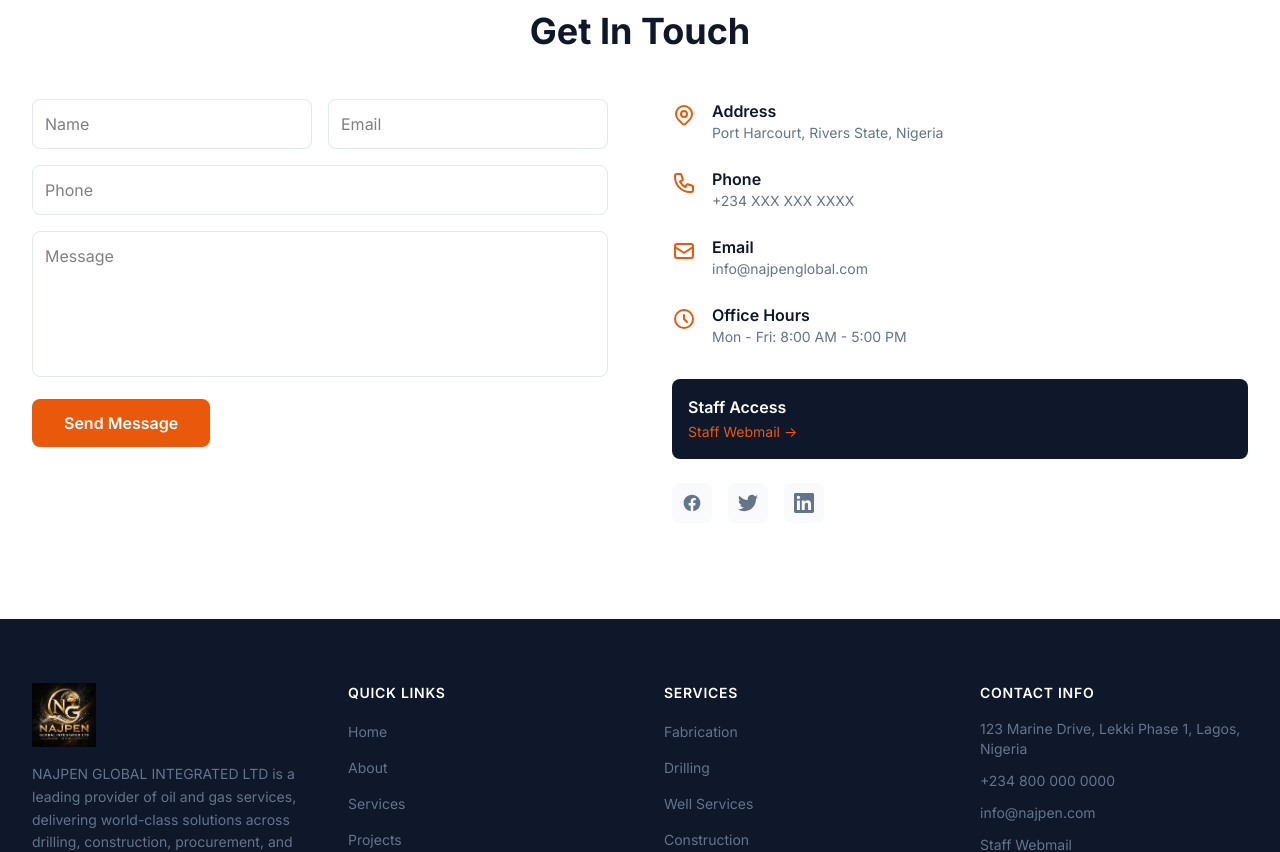
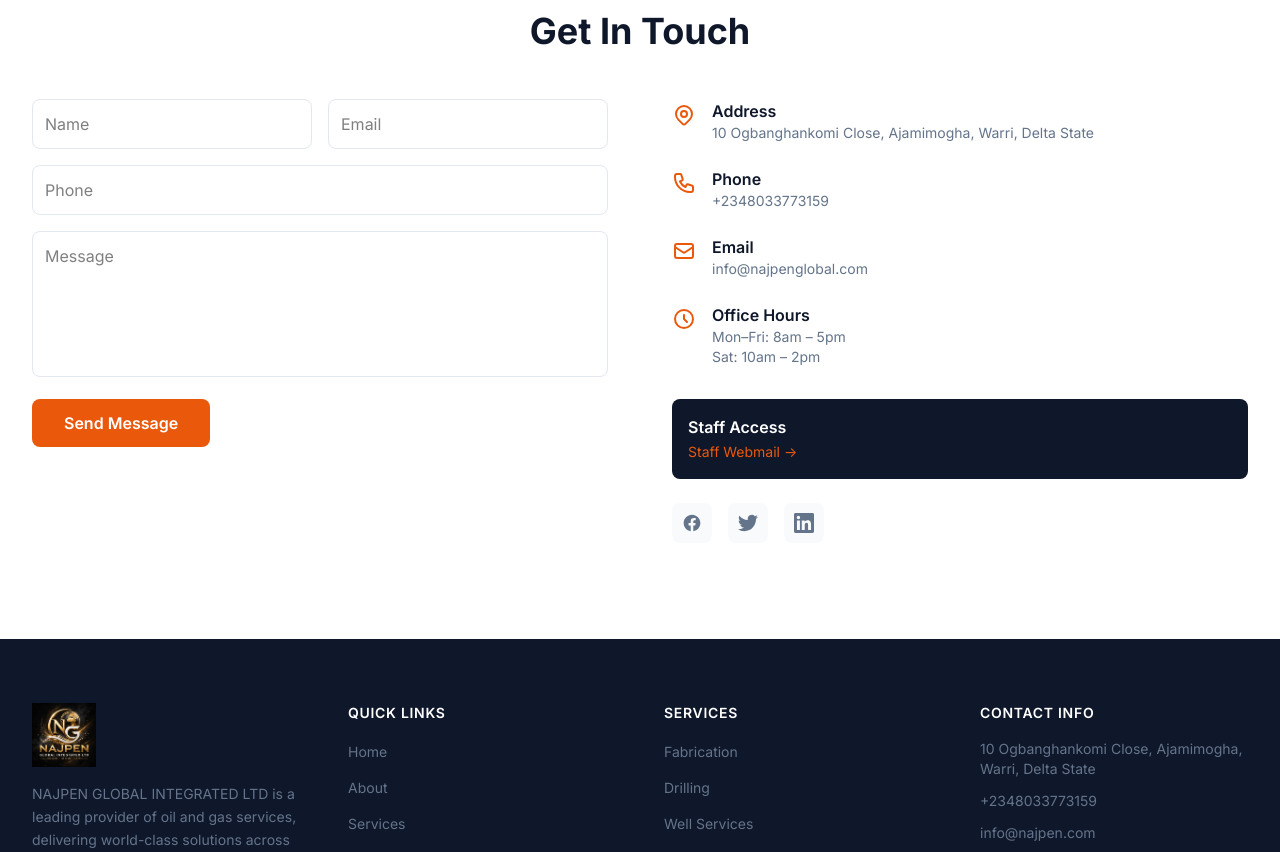
Before and after one commit to soloabe65/najpen, a React (Vite) app: page /contact in a window 1280 px wide. Shown: the part 521-1373 px from the top of the page. Built offline with nearby package versions, Linux system fonts and the light colour scheme.

Commit message:
Update company contact info, tagline, and invoice RC number

```diff
--- a/src/components/sections/About.jsx
+++ b/src/components/sections/About.jsx
@@ -22,7 +22,7 @@
             </h2>
             <p className="text-[#64748B] mt-6 leading-relaxed">
               NAJPEN GLOBAL INTEGRATED LTD is a leading indigenous oil and gas service company
-              headquartered in Port Harcourt, Nigeria. With over 15 years of industry experience,
+              headquartered in Warri, Delta State, Nigeria. With over 15 years of industry experience,
               we deliver world-class services in fabrication, drilling, well services, construction,
               installation, and manpower recruitment across the African continent.
             </p>
--- a/src/components/sections/Contact.jsx
+++ b/src/components/sections/Contact.jsx
@@ -54,7 +54,7 @@
                 </svg>
                 <div>
                   <p className="font-semibold text-[#0F172A]">Address</p>
-                  <p className="text-[#64748B] text-sm">Port Harcourt, Rivers State, Nigeria</p>
+                  <p className="text-[#64748B] text-sm">10 Ogbanghankomi Close, Ajamimogha, Warri, Delta State</p>
                 </div>
               </div>
               <div className="flex items-start gap-4">
@@ -63,7 +63,7 @@
                 </svg>
                 <div>
                   <p className="font-semibold text-[#0F172A]">Phone</p>
-                  <p className="text-[#64748B] text-sm">+234 XXX XXX XXXX</p>
+                  <p className="text-[#64748B] text-sm">+2348033773159</p>
                 </div>
               </div>
               <div className="flex items-start gap-4">
@@ -81,7 +81,8 @@
                 </svg>
                 <div>
                   <p className="font-semibold text-[#0F172A]">Office Hours</p>
-                  <p className="text-[#64748B] text-sm">Mon - Fri: 8:00 AM - 5:00 PM</p>
+                  <p className="text-[#64748B] text-sm">Mon–Fri: 8am – 5pm</p>
+                  <p className="text-[#64748B] text-sm">Sat: 10am – 2pm</p>
                 </div>
               </div>
             </div>
--- a/src/components/sections/Footer.jsx
+++ b/src/components/sections/Footer.jsx
@@ -72,10 +72,10 @@
           <div>
             <h4 className="text-sm font-semibold uppercase tracking-wider mb-4">Contact Info</h4>
             <ul className="space-y-3 text-sm text-[#64748B]">
-              <li>123 Marine Drive, Lekki Phase 1, Lagos, Nigeria</li>
+              <li>10 Ogbanghankomi Close, Ajamimogha, Warri, Delta State</li>
               <li>
-                <a href="tel:+234800000000" className="hover:text-white transition-colors">
-                  +234 800 000 0000
+                <a href="tel:+2348033773159" className="hover:text-white transition-colors">
+                  +2348033773159
                 </a>
               </li>
               <li>
--- a/src/components/sections/Hero.jsx
+++ b/src/components/sections/Hero.jsx
@@ -21,7 +21,7 @@
               NAJPEN GLOBAL INTEGRATED LTD
             </h1>
             <p className="text-lg text-[#64748B] max-w-xl mb-8 mx-auto lg:mx-0">
-              World-class oil drilling services, energy solutions, procurement, construction, and well services.
+              World-class oil drilling services, engineering and energy solutions, procurement and supply, construction, manpower and human resources services.
             </p>
             <div className="flex flex-col sm:flex-row items-center gap-4 justify-center lg:justify-start">
               <a
--- a/src/pages/InvoicePage.jsx
+++ b/src/pages/InvoicePage.jsx
@@ -57,10 +57,10 @@
 function InvoicePage() {
   const [company, setCompany] = useState({
     name: 'NAJPEN GLOBAL INTEGRATED LTD',
-    address: '123 Marine Drive, Lekki Phase 1, Lagos, Nigeria',
+    address: '10 Ogbanghankomi Close, Ajamimogha, Warri, Delta State',
     email: 'info@najpen.com',
-    phone: '+234 800 000 0000',
-    rc: 'RC 1234567',
+    phone: '+2348033773159',
+    rc: 'RC 9712455',
   })
   const [client, setClient] = useState({ company: '', name: '', address: '', email: '', phone: '' })
   const [invoiceNo, setInvoiceNo] = useState(genInvoiceNumber())
```
